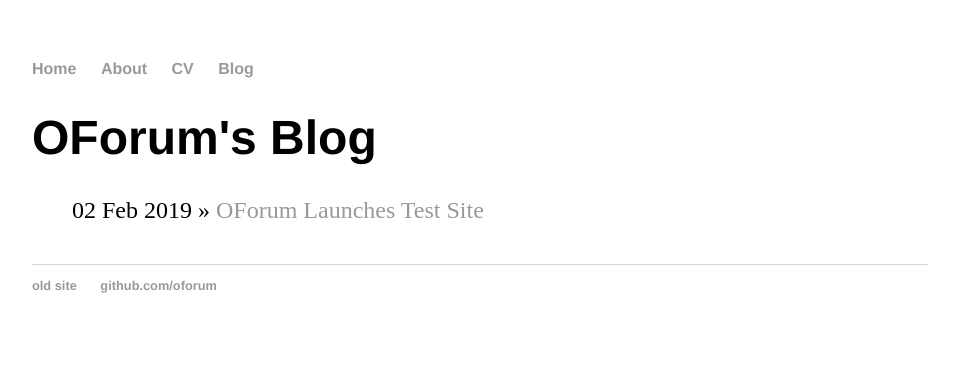
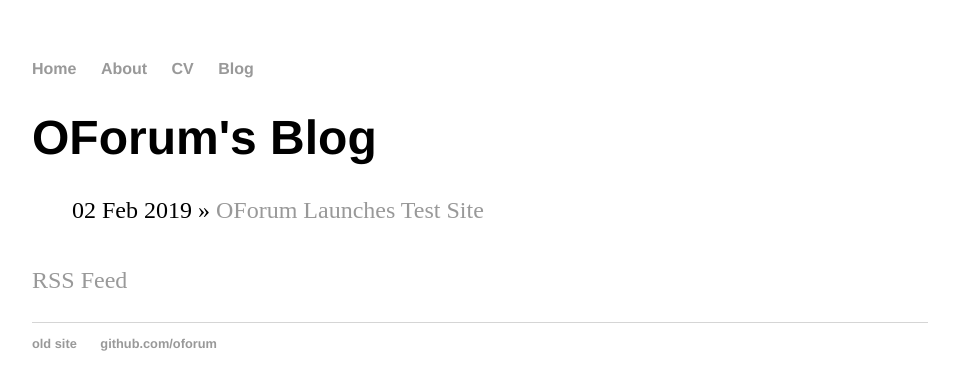
Before and after one commit to oforum/oforum.github.io, a Jekyll site: the page built from blog/index.html, in a window 1280 px wide. Shown: the top 390 px of the page, without its empty margins (160-1119 px from the left). Built offline with Jekyll 4.4.1, drawn with Linux system fonts in a browser that asks for light colours.

Commit message:
add link to RSS Feed

```diff
--- a/blog/index.html
+++ b/blog/index.html
@@ -9,3 +9,5 @@ title: OForum's Blog
 	    <li><span>{{ post.date | date_to_string }}</span> » <a href="{{ post.url }}" title="{{ post.title }}">{{ post.title }}</a></li>
 	  {% endfor %}
 	</ul>
+
+	<p><a href="/blog/atom.xml" title="RSS Feed">RSS Feed</a>
```
